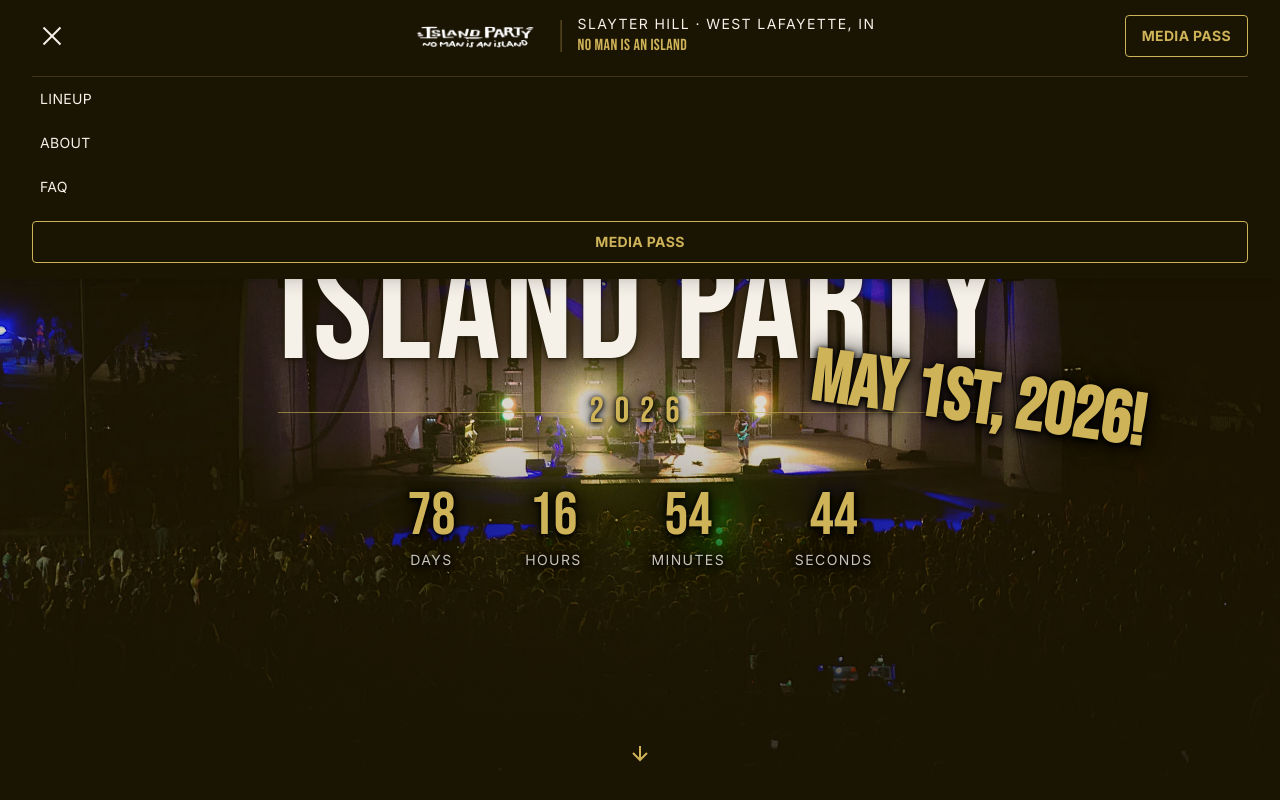
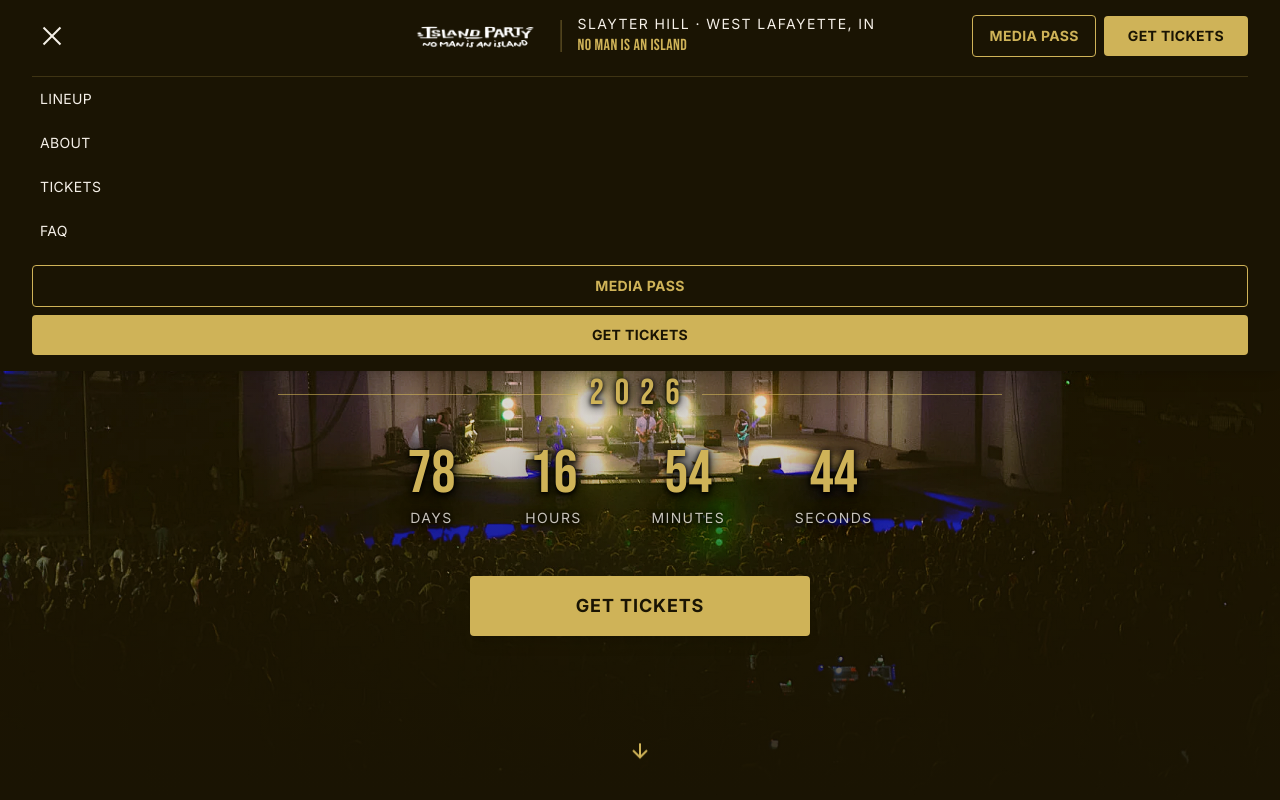
Before and after one commit to calebbuening/byx-island-party-website, a Next.js app in the folder byx-website/: page / in a window 1280 px wide. Both pictures are taken after a click on the button "Toggle menu". Shown: the top 800 px of the page. Built offline with nearby package versions, Linux system fonts and the light colour scheme.

Commit message:
Revert "Added May date, removed some unneeded parts to the website and awkward parts."
This reverts commit 3ed7d4682ef8f39960139414ce15c7a3660c53f8.

```diff
--- a/byx-website/src/app/components/Hero.tsx
+++ b/byx-website/src/app/components/Hero.tsx
@@ -100,21 +100,6 @@ export default function Hero() {
           </div>
         </div>
 
-        {/* Splash date — Minecraft style */}
-        <div className="relative w-full mb-6">
-          <p
-            className="absolute -right-20 sm:-right-28 lg:-right-36 -top-16 sm:-top-20 lg:-top-24 text-[#cfb358] text-4xl sm:text-5xl lg:text-7xl font-bold"
-            style={{
-              fontFamily: "var(--font-bebas, Impact, sans-serif)",
-              textShadow: strongShadow,
-              transform: "rotate(8deg)",
-              transformOrigin: "center center",
-            }}
-          >
-            May 1st, 2026!
-          </p>
-        </div>
-
         {/* Countdown */}
         <div className="flex items-center gap-4 sm:gap-8 mb-12">
           <CountdownUnit value={days} label="Days" />
@@ -126,6 +111,17 @@ export default function Hero() {
           <CountdownUnit value={seconds} label="Seconds" />
         </div>
 
+        {/* CTA */}
+        <div>
+          <a
+            href="https://am.ticketmaster.com/purdue/buy/ism/QllYUEFSVFk="
+            target="_blank"
+            rel="noopener noreferrer"
+            className="inline-block w-full sm:w-auto sm:min-w-[340px] text-center px-10 py-4 bg-[#cfb358] text-[#1a1403] font-bold text-lg uppercase tracking-wider rounded hover:bg-[#e8c96a] transition-all hover:scale-105 shadow-lg"
+          >
+            Get Tickets
+          </a>
+        </div>
       </div>
 
       {/* Scroll indicator — anchored to bottom of section */}
--- a/byx-website/src/app/components/Navbar.tsx
+++ b/byx-website/src/app/components/Navbar.tsx
@@ -6,6 +6,7 @@ import { useState } from "react";
 const links = [
   { label: "Lineup", href: "#lineup" },
   { label: "About", href: "#about" },
+  { label: "Tickets", href: "#tickets" },
 
   { label: "FAQ", href: "#faq" },
 ];
@@ -78,6 +79,14 @@ export default function Navbar() {
             >
               Media Pass
             </a>
+            <a
+              href="https://am.ticketmaster.com/purdue/buy/ism/QllYUEFSVFk="
+              target="_blank"
+              rel="noopener noreferrer"
+              className="px-6 py-2.5 bg-[#cfb358] text-[#1a1403] font-bold rounded text-sm uppercase tracking-wide hover:bg-[#e8c96a] transition-colors"
+            >
+              Get Tickets
+            </a>
           </div>
         </div>
 
@@ -114,6 +123,15 @@ export default function Navbar() {
             >
               Media Pass
             </a>
+            <a
+              href="https://am.ticketmaster.com/purdue/buy/ism/QllYUEFSVFk="
+              target="_blank"
+              rel="noopener noreferrer"
+              onClick={() => setMenuOpen(false)}
+              className="mt-2 block text-center px-5 py-2.5 bg-[#cfb358] text-[#1a1403] font-bold rounded text-sm uppercase tracking-wide hover:bg-[#e8c96a] transition-colors"
+            >
+              Get Tickets
+            </a>
           </div>
         )}
       </div>
--- a/byx-website/src/app/globals.css
+++ b/byx-website/src/app/globals.css
@@ -26,16 +26,3 @@ body {
 html {
   scroll-behavior: smooth;
 }
-
-@keyframes splash {
-  0%, 100% {
-    transform: rotate(8deg) scale(1);
-  }
-  50% {
-    transform: rotate(8deg) scale(1.15);
-  }
-}
-
-.animate-splash {
-  animation: splash 0.8s ease-in-out infinite;
-}
--- a/byx-website/src/app/hooks/useInView.ts
+++ /dev/null
@@ -1,28 +0,0 @@
-"use client";
-
-import { useEffect, useRef, useState } from "react";
-
-export function useInView(threshold = 0.15) {
-  const ref = useRef<HTMLDivElement>(null);
-  const [inView, setInView] = useState(false);
-
-  useEffect(() => {
-    const el = ref.current;
-    if (!el) return;
-
-    const observer = new IntersectionObserver(
-      ([entry]) => {
-        if (entry.isIntersecting) {
-          setInView(true);
-          observer.unobserve(el);
-        }
-      },
-      { threshold }
-    );
-
-    observer.observe(el);
-    return () => observer.disconnect();
-  }, [threshold]);
-
-  return { ref, inView };
-}
--- a/byx-website/src/app/page.tsx
+++ b/byx-website/src/app/page.tsx
@@ -1,6 +1,7 @@
 import Navbar from "./components/Navbar";
 import Hero from "./components/Hero";
 import Lineup from "./components/Lineup";
+import Tickets from "./components/Tickets";
 import Playlist from "./components/Playlist";
 import About from "./components/About";
 import FAQ from "./components/FAQ";
@@ -12,6 +13,7 @@ export default function Home() {
       <Navbar />
       <Hero />
       <Lineup />
+      <Tickets />
       <Playlist />
       <About />
       <FAQ />
```
